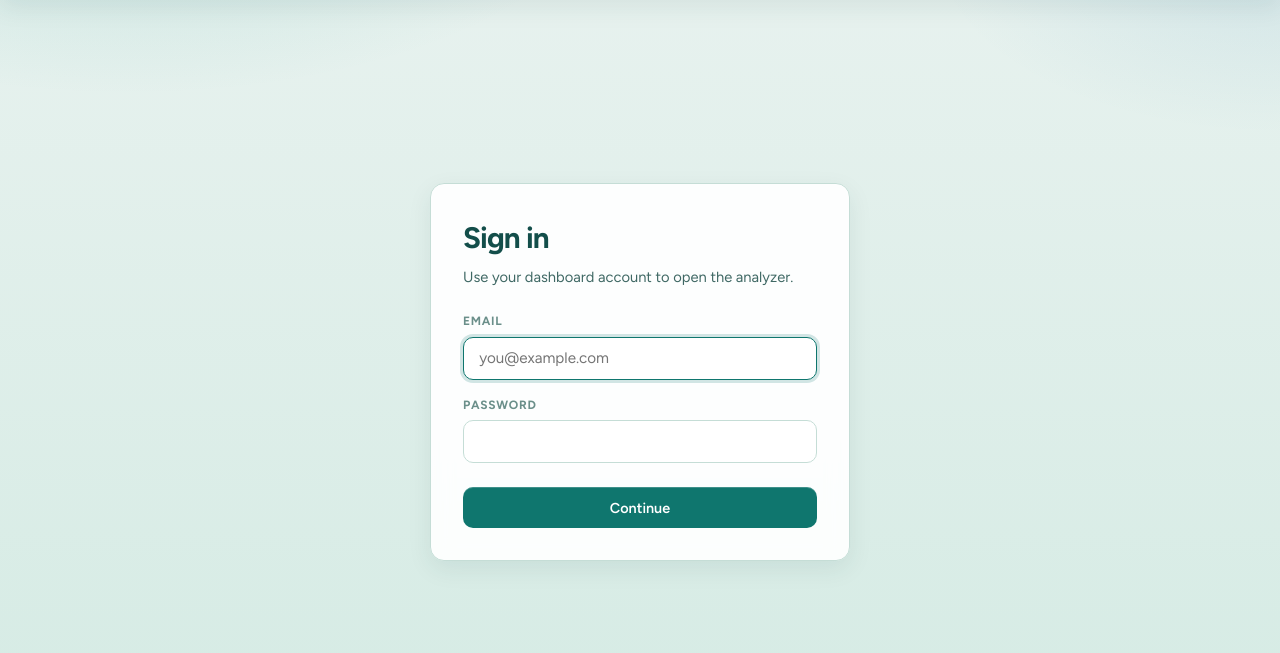
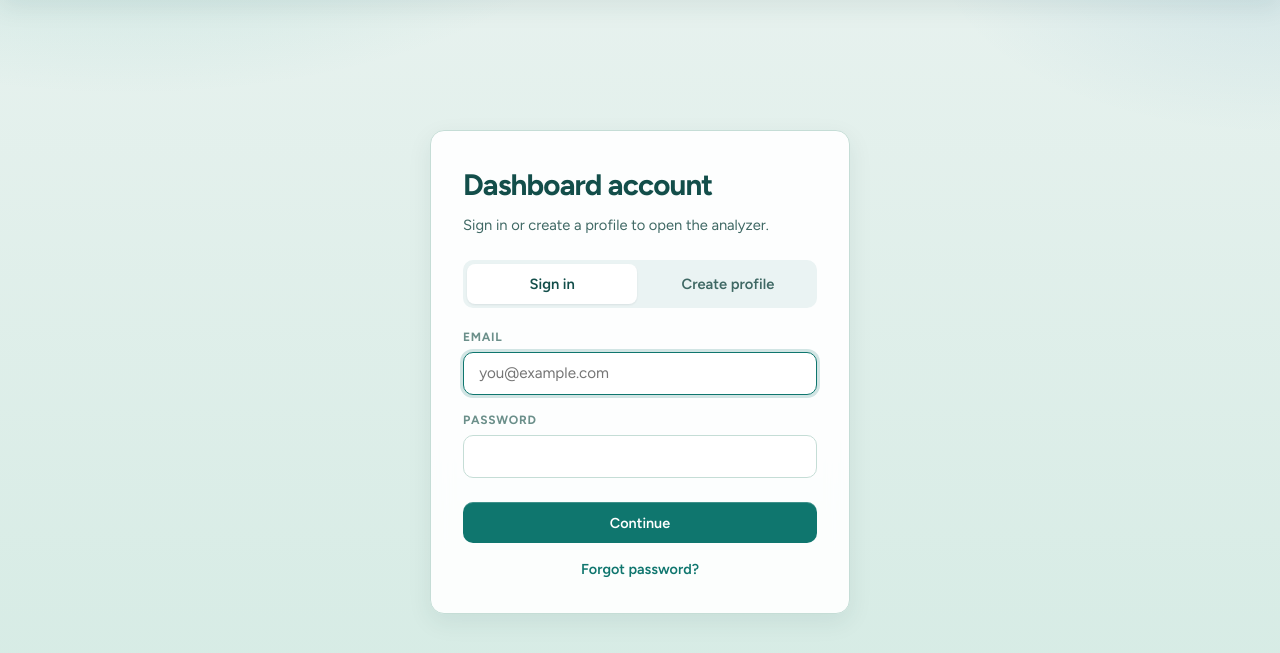
Before and after one commit to MonishBajaj/microbial-growth-modeling, a Flask app: page /login in a window 1280 px wide. Shown: the part 56-709 px from the top of the page. Run offline with Flask 3, Linux system fonts and the light colour scheme.

Commit message:
Add create-profile and forgot-password flows for dashboard accounts.
Users can register from a Sign in / Create profile tab and reset passwords with the lab access code; accounts persist in local_users.json alongside seeded lab logins.

Co-authored-by: Cursor <cursoragent@cursor.com>

```diff
--- a/app.py
+++ b/app.py
@@ -21,9 +21,8 @@ from flask import (
     Flask, render_template, request, redirect,
     url_for, session, flash, jsonify
 )
-from werkzeug.security import check_password_hash
-
 from enhanced_meater_api import EnhancedMeaterAPI
+from local_accounts import create_profile, reset_password, verify_login
 from corrected_microbial_growth_model import CorrectedMicrobialGrowthModel
 from arduino_serial import collect_temperature_data, list_ports
 from arduino_wifi import (
@@ -82,22 +81,6 @@ def _source_label(data_source):
         return _SOURCE_LABELS[data_source]
     return str(data_source).replace('_', ' ').title()
 
-
-# Local dashboard accounts. Passwords are stored only as hashes.
-_LOCAL_USERS = {
-    'bajajmonish0@gmail.com': (
-        'pbkdf2:sha256:1000000$vTT6AXrrEBm77xNA$'
-        '3a3813f741acf88a88d45ff46197c465f1a7135ce0baa73c60fe4c558a5927d8'
-    ),
-    'mishralabuga@gmail.com': (
-        'pbkdf2:sha256:1000000$lUqC5MZOObykkvWl$'
-        'afca0eb191db2c176d32c88d40026a217dccd71f67b1fe0d247f792875e3d1e7'
-    ),
-    'juan.gao@uga.edu': (
-        'pbkdf2:sha256:1000000$h7Es0zpHGXnbXVeY$'
-        '3618974f1e8459e959434c645b7aced4ea56cea7460aed5bc70c23688cd8ebac'
-    ),
-}
 
 # ---------------------------------------------------------------------------
 # Helpers
@@ -440,8 +423,10 @@ def index():
 
 @app.route('/login', methods=['GET', 'POST'])
 def login():
+    if session.get('authenticated'):
+        return redirect(url_for('dashboard'))
     if request.method == 'GET':
-        return render_template('login.html')
+        return render_template('login.html', active_tab='signin')
 
     email = request.form.get('email', '').strip()
     password = request.form.get('password', '').strip()
@@ -450,21 +435,70 @@ def login():
         flash('Email and password are required.', 'error')
         return redirect(url_for('login'))
 
-    email_key = email.lower()
-    password_hash = None
-    for stored_email, stored_hash in _LOCAL_USERS.items():
-        if hmac.compare_digest(email_key, stored_email):
-            password_hash = stored_hash
-            break
-
-    if password_hash and check_password_hash(password_hash, password):
+    if verify_login(email, password):
         session['authenticated'] = True
-        session['email'] = email
+        session['email'] = email.lower()
         session['password'] = password  # used later for optional MEATER analysis
         flash('Signed in successfully!', 'success')
         return redirect(url_for('dashboard'))
 
     flash('Authentication failed. Please check your email and password.', 'error')
+    return redirect(url_for('login'))
+
+
+@app.route('/register', methods=['GET', 'POST'])
+def register():
+    """Create profile tab — new dashboard account."""
+    if session.get('authenticated'):
+        return redirect(url_for('dashboard'))
+    if request.method == 'GET':
+        return render_template('login.html', active_tab='register')
+
+    name = request.form.get('name', '').strip()
+    email = request.form.get('email', '').strip()
+    password = request.form.get('password', '')
+    confirm = request.form.get('confirm_password', '')
+    access_code = request.form.get('access_code', '').strip()
+
+    if password != confirm:
+        flash('Passwords do not match.', 'error')
+        return redirect(url_for('register'))
+    try:
+        create_profile(name, email, password, access_code)
+    except ValueError as exc:
+        flash(str(exc), 'error')
+        return redirect(url_for('register'))
+
+    session['authenticated'] = True
+    session['email'] = email.lower()
+    session['password'] = password
+    flash('Profile created. You are signed in.', 'success')
+    return redirect(url_for('dashboard'))
+
+
+@app.route('/forgot-password', methods=['GET', 'POST'])
+def forgot_password():
+    """Reset password using email + lab access code (no email server required)."""
+    if session.get('authenticated'):
+        return redirect(url_for('dashboard'))
+    if request.method == 'GET':
+        return render_template('forgot_password.html')
+
+    email = request.form.get('email', '').strip()
+    password = request.form.get('password', '')
+    confirm = request.form.get('confirm_password', '')
+    access_code = request.form.get('access_code', '').strip()
+
+    if password != confirm:
+        flash('Passwords do not match.', 'error')
+        return redirect(url_for('forgot_password'))
+    try:
+        reset_password(email, password, access_code)
+    except ValueError as exc:
+        flash(str(exc), 'error')
+        return redirect(url_for('forgot_password'))
+
+    flash('Password updated. Sign in with your new password.', 'success')
     return redirect(url_for('login'))
 
 
--- a/static/style.css
+++ b/static/style.css
@@ -666,6 +666,49 @@ a:hover { color: var(--primary-hover); text-decoration: underline; }
     margin-top: 0.5rem;
 }
 
+.auth-tabs {
+    display: grid;
+    grid-template-columns: 1fr 1fr;
+    gap: 0.35rem;
+    margin: 0 0 1.25rem;
+    padding: 0.25rem;
+    background: rgba(15, 118, 110, 0.08);
+    border-radius: 10px;
+}
+
+.auth-tab {
+    text-align: center;
+    text-decoration: none;
+    color: var(--ink-muted);
+    font-weight: 600;
+    font-size: 0.92rem;
+    padding: 0.55rem 0.7rem;
+    border-radius: 8px;
+}
+
+.auth-tab.active {
+    background: #fff;
+    color: var(--ink);
+    box-shadow: 0 1px 2px rgba(15, 23, 42, 0.08);
+}
+
+.auth-footer {
+    margin-top: 1rem;
+    text-align: center;
+    font-size: 0.9rem;
+    color: var(--ink-muted);
+}
+
+.auth-footer a {
+    color: #0f766e;
+    font-weight: 600;
+    text-decoration: none;
+}
+
+.auth-footer a:hover {
+    text-decoration: underline;
+}
+
 /* ---- Results / status ---- */
 .results-header {
     margin-bottom: 1.25rem;
--- a/templates/login.html
+++ b/templates/login.html
@@ -5,30 +5,86 @@
 <div class="login-wrapper">
     <div class="login-card">
         <div class="login-header">
-            <h1>Sign in</h1>
-            <p>Use your dashboard account to open the analyzer.</p>
+            <h1>Dashboard account</h1>
+            <p>Sign in or create a profile to open the analyzer.</p>
         </div>
+
+        <div class="auth-tabs" role="tablist">
+            <a class="auth-tab {% if active_tab != 'register' %}active{% endif %}"
+               href="{{ url_for('login') }}" role="tab">Sign in</a>
+            <a class="auth-tab {% if active_tab == 'register' %}active{% endif %}"
+               href="{{ url_for('register') }}" role="tab">Create profile</a>
+        </div>
+
+        {% if active_tab == 'register' %}
+        <form method="POST" action="{{ url_for('register') }}" id="register-form">
+            <div class="form-group">
+                <label for="name">Full name</label>
+                <input type="text" id="name" name="name" class="form-control"
+                       placeholder="Your name" required autofocus autocomplete="name">
+            </div>
+            <div class="form-group">
+                <label for="email">Email</label>
+                <input type="email" id="email" name="email" class="form-control"
+                       placeholder="you@example.com" required autocomplete="email">
+            </div>
+            <div class="form-group">
+                <label for="password">Password</label>
+                <input type="password" id="password" name="password" class="form-control"
+                       minlength="8" required autocomplete="new-password"
+                       placeholder="At least 8 characters">
+            </div>
+            <div class="form-group">
+                <label for="confirm_password">Confirm password</label>
+                <input type="password" id="confirm_password" name="confirm_password"
+                       class="form-control" minlength="8" required autocomplete="new-password">
+            </div>
+            <div class="form-group">
+                <label for="access_code">Lab access code</label>
+                <input type="password" id="access_code" name="access_code" class="form-control"
+                       required autocomplete="off" placeholder="Ask your lab admin">
+            </div>
+            <button type="submit" class="btn btn-primary" id="register-btn">Create profile</button>
+        </form>
+        {% else %}
         <form method="POST" action="{{ url_for('login') }}" id="login-form">
             <div class="form-group">
                 <label for="email">Email</label>
-                <input type="email" id="email" name="email" class="form-control" placeholder="you@example.com" required autofocus>
+                <input type="email" id="email" name="email" class="form-control"
+                       placeholder="you@example.com" required autofocus autocomplete="username">
             </div>
             <div class="form-group">
                 <label for="password">Password</label>
-                <input type="password" id="password" name="password" class="form-control" required>
+                <input type="password" id="password" name="password" class="form-control"
+                       required autocomplete="current-password">
             </div>
             <button type="submit" class="btn btn-primary" id="login-btn">Continue</button>
         </form>
+        <p class="auth-footer">
+            <a href="{{ url_for('forgot_password') }}">Forgot password?</a>
+        </p>
+        {% endif %}
     </div>
 </div>
 {% endblock %}
 
 {% block scripts %}
 <script>
-    document.getElementById('login-form').addEventListener('submit', function () {
-        const btn = document.getElementById('login-btn');
-        btn.disabled = true;
-        btn.textContent = 'Signing in…';
-    });
+    const loginForm = document.getElementById('login-form');
+    if (loginForm) {
+        loginForm.addEventListener('submit', function () {
+            const btn = document.getElementById('login-btn');
+            btn.disabled = true;
+            btn.textContent = 'Signing in…';
+        });
+    }
+    const registerForm = document.getElementById('register-form');
+    if (registerForm) {
+        registerForm.addEventListener('submit', function () {
+            const btn = document.getElementById('register-btn');
+            btn.disabled = true;
+            btn.textContent = 'Creating profile…';
+        });
+    }
 </script>
 {% endblock %}
```
Also changed, not shown: local_accounts.py (added, +157 -0 lines), templates/forgot_password.html (added, +55 -0 lines), 1 other file.
